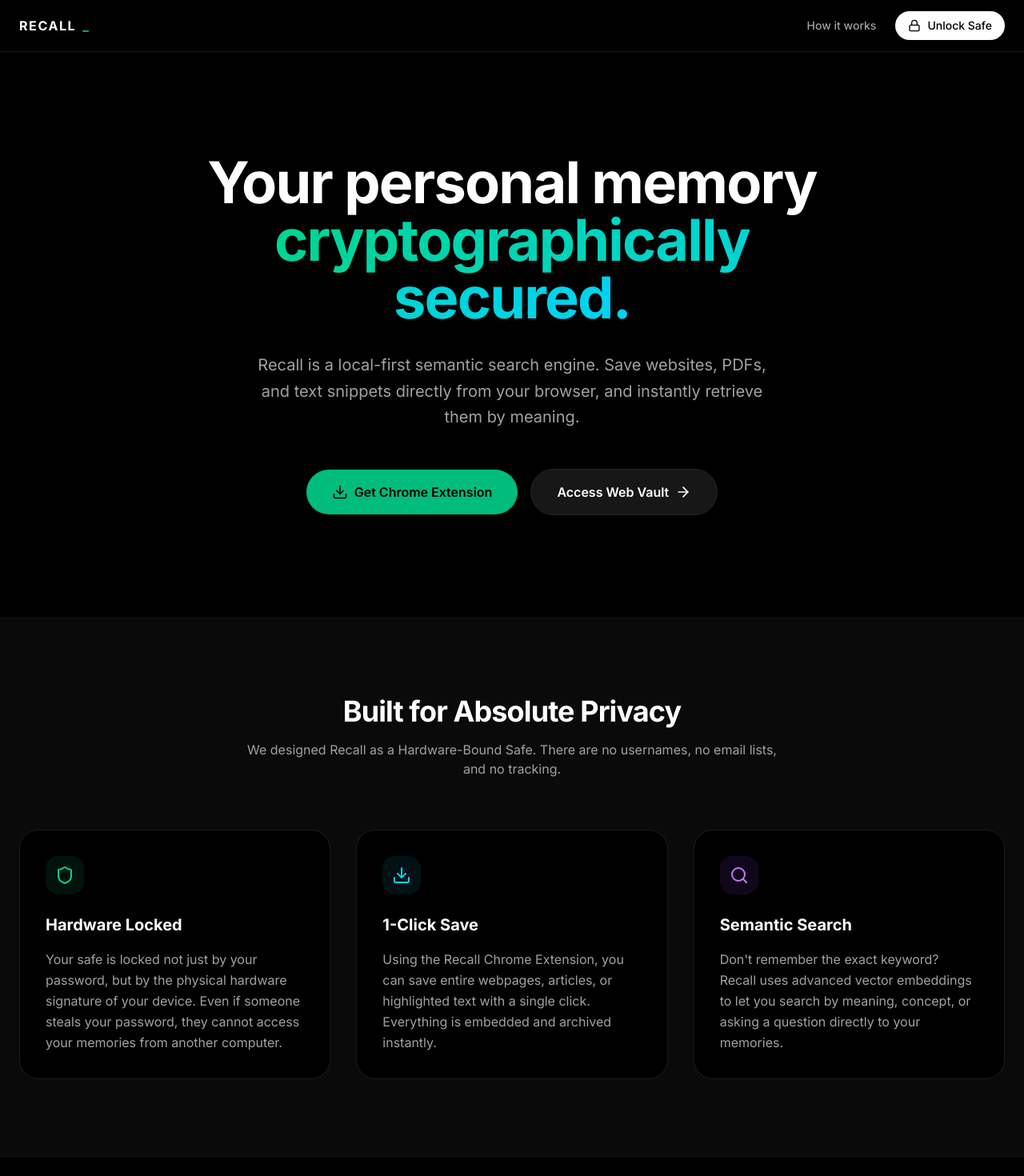
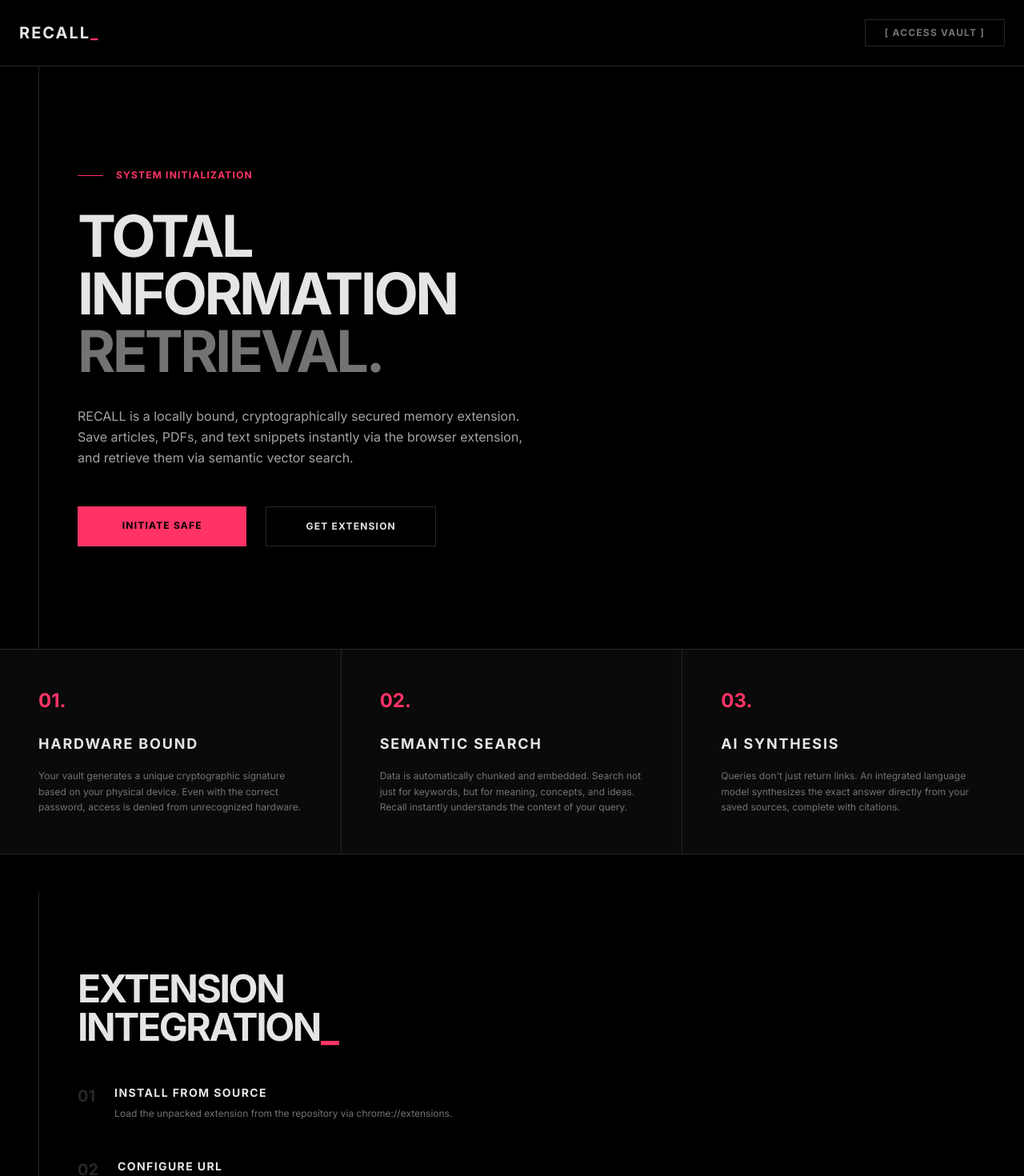
Before and after one commit to hechem5/recall, a Next.js app in the folder frontend/: page / in a window 1280 px wide. Shown: the top 1470 px of the page at 80% size. Built offline with nearby package versions, Linux system fonts and the light colour scheme.

Commit message:
Revert landing and unlock pages to the core brutalist aesthetic

```diff
--- a/frontend/src/app/page.tsx
+++ b/frontend/src/app/page.tsx
@@ -1,94 +1,129 @@
 import Link from 'next/link';
-import { ArrowRight, Lock, Search, Download, Shield } from 'lucide-react';
 
 export default function LandingPage() {
   return (
-    <div className="min-h-screen bg-black text-white selection:bg-emerald-500/30">
+    <main className="min-h-screen bg-black text-[#E5E5E5] font-mono selection:bg-[#FF3366] selection:text-white">
+
       {/* Navigation */}
-      <nav className="fixed top-0 inset-x-0 z-50 backdrop-blur-md bg-black/50 border-b border-white/10">
-        <div className="max-w-7xl mx-auto px-6 h-16 flex items-center justify-between">
-          <div className="font-bold tracking-widest uppercase flex items-center gap-2">
-            Recall<span className="text-emerald-500">_</span>
+      <nav className="w-full border-b border-[#262626] p-6 flex justify-between items-center">
+        <div className="text-xl font-bold tracking-widest uppercase">
+          Recall<span className="text-[#FF3366]">_</span>
         </div>
-          <div className="flex items-center gap-6 text-sm font-medium">
-            <a href="#how-it-works" className="text-neutral-400 hover:text-white transition-colors">How it works</a>
-            <Link href="/unlock" className="bg-white text-black px-4 py-2 rounded-full hover:bg-neutral-200 transition-colors flex items-center gap-2">
-              <Lock className="w-4 h-4" />
-              Unlock Safe
+        <Link
+          href="/unlock"
+          className="text-xs font-bold tracking-widest uppercase text-[#737373] hover:text-[#FF3366] transition-colors border border-[#262626] hover:border-[#FF3366] px-6 py-2"
+        >
+          [ ACCESS VAULT ]
         </Link>
-          </div>
-        </div>
       </nav>
 
       {/* Hero Section */}
-      <section className="relative pt-32 pb-20 md:pt-48 md:pb-32 px-6 overflow-hidden">
-        <div className="absolute top-1/2 left-1/2 -translate-x-1/2 -translate-y-1/2 w-[800px] h-[800px] bg-emerald-500/20 rounded-full blur-[120px] -z-10"></div>
-        <div className="max-w-4xl mx-auto text-center space-y-8">
-          <h1 className="text-5xl md:text-7xl font-bold tracking-tight">
-            Your personal memory <br className="hidden md:block" />
-            <span className="text-transparent bg-clip-text bg-gradient-to-r from-emerald-400 to-cyan-400">cryptographically secured.</span>
+      <section className="px-6 py-24 md:py-32 max-w-4xl mx-auto flex flex-col items-start border-l border-[#262626] ml-6 md:ml-12 pl-6 md:pl-12">
+        <div className="text-xs font-bold tracking-widest uppercase text-[#FF3366] mb-8 flex items-center gap-4">
+          <span className="w-8 h-[1px] bg-[#FF3366]"></span>
+          System Initialization
+        </div>
+
+        <h1 className="text-5xl md:text-7xl font-bold tracking-tighter uppercase leading-none mb-8">
+          Total<br />
+          Information<br />
+          <span className="text-[#737373]">Retrieval.</span>
         </h1>
-          <p className="text-lg md:text-xl text-neutral-400 max-w-2xl mx-auto leading-relaxed">
-            Recall is a local-first semantic search engine. Save websites, PDFs, and text snippets directly from your browser, and instantly retrieve them by meaning.
+
+        <p className="max-w-xl text-sm md:text-base text-[#A3A3A3] leading-relaxed mb-12">
+          RECALL is a locally bound, cryptographically secured memory extension. Save articles,
+          PDFs, and text snippets instantly via the browser extension, and retrieve them via
+          semantic vector search.
         </p>
-          <div className="flex flex-col sm:flex-row items-center justify-center gap-4 pt-4">
-            <button className="w-full sm:w-auto bg-emerald-500 hover:bg-emerald-400 text-black font-semibold px-8 py-4 rounded-full flex items-center justify-center gap-2 transition-transform hover:scale-105">
-              <Download className="w-5 h-5" />
-              Get Chrome Extension
-            </button>
-            <Link href="/unlock" className="w-full sm:w-auto bg-neutral-900 hover:bg-neutral-800 border border-neutral-800 font-semibold px-8 py-4 rounded-full flex items-center justify-center gap-2 transition-colors">
-              Access Web Vault <ArrowRight className="w-5 h-5" />
+
+        <div className="flex flex-col sm:flex-row gap-6 w-full max-w-md">
+          <Link
+            href="/unlock"
+            className="w-full bg-[#FF3366] hover:bg-[#E5E5E5] text-black text-center text-xs font-bold tracking-widest uppercase py-4 transition-colors"
+          >
+            INITIATE SAFE
           </Link>
-          </div>
+          <a
+            href="#extension"
+            className="w-full border border-[#262626] hover:border-[#FF3366] text-[#E5E5E5] text-center text-xs font-bold tracking-widest uppercase py-4 transition-colors hover:text-[#FF3366]"
+          >
+            GET EXTENSION
+          </a>
         </div>
       </section>
 
-      {/* Features Section */}
-      <section id="how-it-works" className="py-24 bg-neutral-950 px-6 border-y border-white/5">
-        <div className="max-w-7xl mx-auto">
-          <div className="text-center mb-16">
-            <h2 className="text-3xl md:text-4xl font-bold tracking-tight mb-4">Built for Absolute Privacy</h2>
-            <p className="text-neutral-400 max-w-2xl mx-auto">We designed Recall as a Hardware-Bound Safe. There are no usernames, no email lists, and no tracking.</p>
-          </div>
+      {/* Features */}
+      <section className="border-y border-[#262626] bg-[#0A0A0A]">
+        <div className="grid grid-cols-1 md:grid-cols-3 divide-y md:divide-y-0 md:divide-x divide-[#262626]">
 
-          <div className="grid md:grid-cols-3 gap-8">
-            <div className="bg-black border border-white/10 p-8 rounded-3xl space-y-4">
-              <div className="w-12 h-12 bg-emerald-500/10 rounded-2xl flex items-center justify-center text-emerald-400 mb-6">
-                <Shield className="w-6 h-6" />
-              </div>
-              <h3 className="text-xl font-bold">Hardware Locked</h3>
-              <p className="text-neutral-400 leading-relaxed">
-                Your safe is locked not just by your password, but by the physical hardware signature of your device. Even if someone steals your password, they cannot access your memories from another computer.
+          <div className="p-12 hover:bg-[#111111] transition-colors">
+            <div className="text-[#FF3366] font-bold text-2xl mb-6">01.</div>
+            <h3 className="text-lg font-bold tracking-widest uppercase mb-4">Hardware Bound</h3>
+            <p className="text-xs text-[#737373] leading-relaxed">
+              Your vault generates a unique cryptographic signature based on your physical device.
+              Even with the correct password, access is denied from unrecognized hardware.
             </p>
           </div>
 
-            <div className="bg-black border border-white/10 p-8 rounded-3xl space-y-4">
-              <div className="w-12 h-12 bg-cyan-500/10 rounded-2xl flex items-center justify-center text-cyan-400 mb-6">
-                <Download className="w-6 h-6" />
-              </div>
-              <h3 className="text-xl font-bold">1-Click Save</h3>
-              <p className="text-neutral-400 leading-relaxed">
-                Using the Recall Chrome Extension, you can save entire webpages, articles, or highlighted text with a single click. Everything is embedded and archived instantly.
+          <div className="p-12 hover:bg-[#111111] transition-colors">
+            <div className="text-[#FF3366] font-bold text-2xl mb-6">02.</div>
+            <h3 className="text-lg font-bold tracking-widest uppercase mb-4">Semantic Search</h3>
+            <p className="text-xs text-[#737373] leading-relaxed">
+              Data is automatically chunked and embedded. Search not just for keywords, but for
+              meaning, concepts, and ideas. Recall instantly understands the context of your query.
             </p>
           </div>
 
-            <div className="bg-black border border-white/10 p-8 rounded-3xl space-y-4">
-              <div className="w-12 h-12 bg-purple-500/10 rounded-2xl flex items-center justify-center text-purple-400 mb-6">
-                <Search className="w-6 h-6" />
+          <div className="p-12 hover:bg-[#111111] transition-colors">
+            <div className="text-[#FF3366] font-bold text-2xl mb-6">03.</div>
+            <h3 className="text-lg font-bold tracking-widest uppercase mb-4">AI Synthesis</h3>
+            <p className="text-xs text-[#737373] leading-relaxed">
+              Queries don't just return links. An integrated language model synthesizes the exact
+              answer directly from your saved sources, complete with citations.
+            </p>
           </div>
-              <h3 className="text-xl font-bold">Semantic Search</h3>
-              <p className="text-neutral-400 leading-relaxed">
-                Don't remember the exact keyword? Recall uses advanced vector embeddings to let you search by meaning, concept, or asking a question directly to your memories.
-              </p>
+
+        </div>
+      </section>
+
+      {/* Extension Setup */}
+      <section id="extension" className="p-12 md:p-24 max-w-4xl mx-auto border-l border-[#262626] ml-6 md:ml-12 pl-6 md:pl-12 mt-12 mb-24">
+        <h2 className="text-3xl md:text-5xl font-bold tracking-tighter uppercase mb-12">
+          Extension<br/>Integration<span className="text-[#FF3366]">_</span>
+        </h2>
+
+        <div className="space-y-12">
+          <div className="flex gap-6">
+            <div className="text-[#262626] font-bold text-xl">01</div>
+            <div>
+              <h4 className="text-sm font-bold tracking-widest uppercase mb-2">Install from Source</h4>
+              <p className="text-xs text-[#737373]">Load the unpacked extension from the repository via chrome://extensions.</p>
+            </div>
+          </div>
+
+          <div className="flex gap-6">
+            <div className="text-[#262626] font-bold text-xl">02</div>
+            <div>
+              <h4 className="text-sm font-bold tracking-widest uppercase mb-2">Configure URL</h4>
+              <p className="text-xs text-[#737373]">Set the Backend API URL to your deployed Render instance in the extension options.</p>
+            </div>
+          </div>
+
+          <div className="flex gap-6">
+            <div className="text-[#262626] font-bold text-xl">03</div>
+            <div>
+              <h4 className="text-sm font-bold tracking-widest uppercase mb-2">Authenticate</h4>
+              <p className="text-xs text-[#737373]">Enter your Vault Password into the extension. It will generate a hardware signature and bind to your safe.</p>
             </div>
           </div>
         </div>
       </section>
 
       {/* Footer */}
-      <footer className="py-12 text-center text-neutral-500 text-sm">
-        <p>Recall © {new Date().getFullYear()} — Your Memory, Secured.</p>
+      <footer className="border-t border-[#262626] p-6 text-center text-xs text-[#404040] tracking-widest uppercase">
+        SYSTEM ONLINE // ENCRYPTION ACTIVE // RECALL_ 2026
       </footer>
-    </div>
+
+    </main>
   );
 }
--- a/frontend/src/app/unlock/page.tsx
+++ b/frontend/src/app/unlock/page.tsx
@@ -12,7 +12,6 @@ export default function UnlockPage() {
   const router = useRouter();
 
   useEffect(() => {
-    // Generate the unique hardware signature when the page loads
     const getFingerprint = async () => {
       const fp = await fpPromise.load();
       const result = await fp.get();
@@ -35,70 +34,82 @@ export default function UnlockPage() {
       const data = await res.json();
 
       if (!res.ok) {
-        throw new Error(data.error || 'Authentication failed');
+        throw new Error(data.error || 'AUTHENTICATION FAILED');
       }
 
-      // Successfully authenticated
       router.push('/dashboard');
       router.refresh();
     } catch (err: any) {
-      setError(err.message);
+      setError(err.message.toUpperCase());
     } finally {
       setLoading(false);
     }
   };
 
   return (
-    <div className="min-h-screen bg-neutral-950 flex flex-col items-center justify-center p-4">
-      <div className="max-w-md w-full bg-neutral-900 border border-neutral-800 rounded-2xl p-8 shadow-2xl relative overflow-hidden">
-        {/* Glow effect */}
-        <div className="absolute top-0 inset-x-0 h-1 bg-gradient-to-r from-transparent via-emerald-500 to-transparent opacity-50"></div>
+    <main className="min-h-screen bg-black text-[#E5E5E5] p-8 md:p-16 flex flex-col items-center justify-center font-mono">
 
-        <div className="text-center mb-8">
-          <h1 className="text-3xl font-bold text-white mb-2 tracking-tight">The Vault</h1>
-          <p className="text-neutral-400 text-sm">Enter your key to unlock your personal safe.</p>
+      <div className="w-full max-w-lg flex flex-col items-center">
+        {/* Header */}
+        <div className="w-full border-b border-[#262626] pb-4 mb-12 text-center">
+          <h1 className="text-3xl font-bold tracking-widest uppercase mb-2">
+            The Vault<span className="text-[#FF3366]">_</span>
+          </h1>
+          <p className="text-xs text-[#737373] tracking-widest uppercase">
+            A cryptographically secured memory archive.
+          </p>
         </div>
 
-        <div className="space-y-6">
-          <div>
+        {/* Input Form */}
+        <div className="w-full space-y-8">
+          <div className="space-y-4 text-center">
+            <label className="block text-xs font-bold tracking-widest uppercase text-[#737373]">
+              Vault Key
+            </label>
             <input
               type="password"
               value={password}
               onChange={(e) => setPassword(e.target.value)}
-              placeholder="Enter Vault Key"
-              className="w-full bg-neutral-950 border border-neutral-800 text-white rounded-xl px-4 py-3 focus:outline-none focus:ring-2 focus:ring-emerald-500 focus:border-transparent transition-all placeholder:text-neutral-600 text-center text-lg tracking-widest font-mono"
+              placeholder="ENTER KEY..."
+              className="w-full bg-transparent border-b-2 border-[#262626] focus:border-[#FF3366] py-4 text-center text-xl tracking-[0.5em] outline-none transition-colors"
             />
           </div>
 
           {error && (
-            <div className="bg-red-500/10 border border-red-500/20 text-red-400 text-sm px-4 py-3 rounded-lg text-center">
-              {error}
+            <div className="text-xs font-bold tracking-widest uppercase text-[#FF3366] text-center bg-[#FF3366]/10 border border-[#FF3366]/30 py-3">
+              [ ERROR: {error} ]
             </div>
           )}
 
-          <div className="grid grid-cols-2 gap-3">
+          <div className="flex flex-col sm:flex-row gap-4 pt-4">
             <button
               onClick={() => handleAuth('unlock')}
               disabled={loading || !password || !deviceId}
-              className="w-full bg-emerald-600 hover:bg-emerald-500 text-white font-medium py-3 px-4 rounded-xl transition-colors disabled:opacity-50 disabled:cursor-not-allowed"
+              className="w-full sm:w-1/2 border border-[#262626] hover:border-[#FF3366] text-xs font-bold tracking-widest uppercase py-4 transition-colors disabled:opacity-50 hover:text-[#FF3366]"
             >
-              {loading ? 'Processing...' : 'Unlock Safe'}
+              [ {loading ? 'PROCESSING...' : 'UNLOCK'} ]
             </button>
             <button
               onClick={() => handleAuth('create')}
               disabled={loading || !password || !deviceId}
-              className="w-full bg-neutral-800 hover:bg-neutral-700 text-white font-medium py-3 px-4 rounded-xl transition-colors border border-neutral-700 disabled:opacity-50 disabled:cursor-not-allowed"
+              className="w-full sm:w-1/2 border border-[#262626] hover:border-[#E5E5E5] text-xs font-bold tracking-widest uppercase py-4 transition-colors disabled:opacity-50"
             >
-              Create New
+              [ CREATE NEW ]
             </button>
           </div>
         </div>
 
-        <div className="mt-8 text-center text-xs text-neutral-600">
-          <p>This vault is cryptographically bound to your current device.</p>
-          <p className="mt-1 font-mono">{deviceId ? `Hardware ID: ${deviceId.substring(0, 8)}...` : 'Generating hardware signature...'}</p>
+        {/* Hardware Status */}
+        <div className="w-full border-t border-[#262626] mt-16 pt-8 text-center space-y-2">
+          <p className="text-xs text-[#737373] tracking-widest uppercase">
+            Vault bounds to device hardware.
+          </p>
+          <p className="text-xs tracking-widest uppercase text-[#FF3366]">
+            {deviceId ? `HWID: ${deviceId.substring(0, 16)}` : 'GENERATING HARDWARE SIGNATURE...'}
+          </p>
         </div>
       </div>
-    </div>
+
+    </main>
   );
 }
```
Lines whose indentation alone changed are shown as unchanged.
